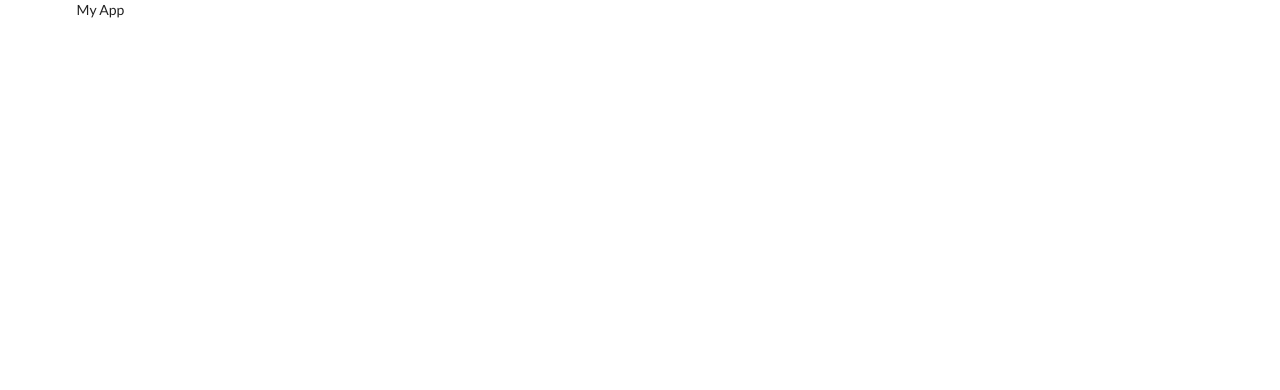
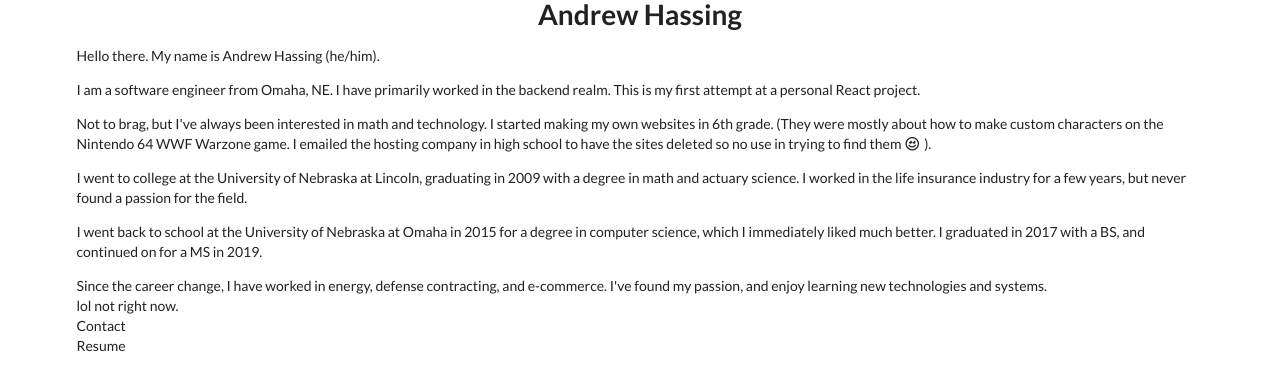
Before and after one commit to ahassing/website, a React (Create React App) app: page / in a window 1280 px wide. Shown: the top 390 px of the page. Built offline with nearby package versions, Linux system fonts and the light colour scheme.

Commit message:
creating some bare bones files

```diff
--- a/src/components/App.js
+++ b/src/components/App.js
@@ -1,9 +1,17 @@
 import React from 'react';
+import AboutMe from './pages/AboutMe';
+import Blog from './pages/Blog';
+import Contact from './pages/Contact';
+import Resume from './pages/Resume';
 
 const App = () =>  {
   return (
     <div className="ui container">
-      My App
+      <h1 className="ui center aligned header">Andrew Hassing</h1>
+      <AboutMe />
+      <Blog />
+      <Contact />
+      <Resume />
     </div>
   );
 }
--- /dev/null
+++ b/src/components/pages/AboutMe.js
@@ -0,0 +1,28 @@
+import React from 'react';
+
+const AboutMe = () => {
+    return (
+        <div>
+            <p>
+                Hello there. My name is Andrew Hassing (he/him).
+            </p>
+            <p>
+                I am a software engineer from Omaha, NE. I have primarily worked in the backend realm. This is my first attempt at a personal React project.
+            </p>
+            <p>
+                Not to brag, but I've always been interested in math and technology. I started making my own websites in 6th grade. (They were mostly about how to make custom characters on the Nintendo 64 WWF Warzone game. I emailed the hosting company in high school to have the sites deleted so no use in trying to find them <i className='smile outline icon'></i>).
+            </p>
+            <p>
+                I went to college at the University of Nebraska at Lincoln, graduating in 2009 with a degree in math and actuary science. I worked in the life insurance industry for a few years, but never found a passion for the field.
+            </p>
+            <p>
+                I went back to school at the University of Nebraska at Omaha in 2015 for a degree in computer science, which I immediately liked much better. I graduated in 2017 with a BS, and continued on for a MS in 2019.
+            </p>
+            <p>
+                Since the career change, I have worked in energy, defense contracting, and e-commerce. I've found my passion, and enjoy learning new technologies and systems.
+            </p>
+        </div>
+    );
+};
+
+export default AboutMe;
--- /dev/null
+++ b/src/components/pages/Blog.js
@@ -0,0 +1,11 @@
+import React from 'react';
+
+const Blog = () => {
+    return (
+        <div>
+            lol not right now.
+        </div>
+    );
+}
+
+export default Blog;
--- /dev/null
+++ b/src/components/pages/Contact.js
@@ -0,0 +1,11 @@
+import React from 'react';
+
+const Contact = () => {
+    return (
+        <div>
+            Contact
+        </div>
+    );
+}
+
+export default Contact;
--- /dev/null
+++ b/src/components/pages/Resume.js
@@ -0,0 +1,11 @@
+import React from "react";
+
+const Resume = () => {
+    return (
+        <div>
+            Resume
+        </div>
+    )
+};
+
+export default Resume;
```
Also changed, not shown: src/data/about.js (added, +15 -0 lines), src/data/education.js (added, +19 -0 lines), src/data/work.js (added, +21 -0 lines), src/components/NavigationBar.js (added).
